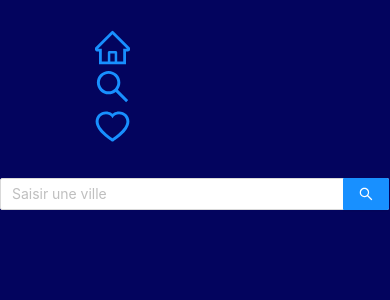
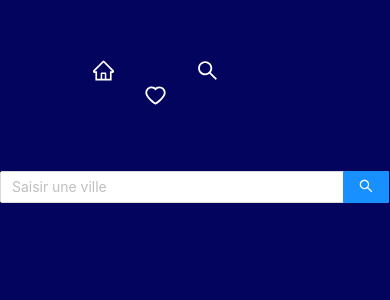
Before and after one commit to Lauraquat/app-meteo, a React (Create React App) app: page /search in a window 390 px wide. Shown: the top 300 px of the page. Built offline with nearby package versions, Linux system fonts and the light colour scheme.

Commit message:
style localWeather (/ + home) WIP responsive

```diff
--- a/src/App.css
+++ b/src/App.css
@@ -1,4 +1,5 @@
 @import '~antd/dist/antd.css';
+
 
 .App {
   text-align: center;
@@ -15,20 +16,6 @@
   }
 }
 
-.App-header {
-  background-color: #282c34;
-  min-height: 100vh;
-  display: flex;
-  flex-direction: column;
-  align-items: center;
-  justify-content: center;
-  font-size: calc(10px + 2vmin);
-  color: white;
-}
-
-.App-link {
-  color: #61dafb;
-}
 
 @keyframes App-logo-spin {
   from {
@@ -38,3 +25,32 @@
     transform: rotate(360deg);
   }
 }
+
+
+nav{
+  text-align: center;
+  padding: 60px;
+}
+
+.header .anticon{
+  width: 200px;
+  color: #ffffff;
+}
+
+.header svg{
+  width: 2.5em;
+  height: 2.5em;
+}
+
+@media (max-width: 700px) {
+  .header .anticon{
+      width: 100px;
+      color: #ffffff;
+  }
+
+  .header svg{
+      width: 1.5em;
+      height: 1.5em;
+  }
+
+}
--- /dev/null
+++ b/src/assets/card.css
@@ -0,0 +1,23 @@
+.cardHourDetails{
+    display: flex;
+    justify-content: space-around;
+    align-items: center;
+}
+
+
+
+.cardHour{
+    width: 40%;
+    margin: auto;
+    border : 1px solid;
+    margin-top: 30px;
+    background-color: #03047B;
+    border-radius: 25px;
+    font-size: 1.6em;
+}
+
+@media (max-width: 748px) {
+    .cardHour{
+        font-size: 1.6em;
+    }
+}
--- a/src/assets/header.css
+++ b/src/assets/header.css
@@ -1,13 +1,26 @@
 nav{
     text-align: center;
-    margin: 30px;
+    padding: 60px;
 }
 
-.nav .anticon{
+.header .anticon{
     width: 200px;
+    color: #ffffff;
 }
 
-.nav svg{
+.header svg{
     width: 2.5em;
     height: 2.5em;
 }
+
+@media (max-width: 748px) {
+    .header .anticon{
+        width: 100px;
+    }
+
+    .header svg{
+        width: 1.5em;
+        height: 1.5em;
+    }
+
+}
--- a/src/assets/localWeather.css
+++ b/src/assets/localWeather.css
@@ -0,0 +1,18 @@
+.localWeather{
+    background: linear-gradient(#6b66bd, #00d4ff);
+    color: #ffffff;
+}
+
+.localWeather h3{
+    margin-top: 40px;
+    margin-bottom: 0;
+    font-size: 3em;
+    font-weight: bold;
+    color: #030430;
+}
+
+.localWeather .details p{
+    font-size: 2em;
+    color: #030430;
+    margin-bottom: 70px;
+}
--- a/src/components/CardHour.jsx
+++ b/src/components/CardHour.jsx
@@ -1,11 +1,18 @@
+import '../assets/card.css';
+
 function CardHour({hour, temperature, description, icon}){
 
     return(
-        <div>
-            <h3><b>{"Prévisionnel à " + hour + "h"}</b></h3>
-            <p>{temperature + " °C"}</p> <p>{description}</p> <p>{icon}</p>
+        <div className='cardHour'>
+
+            <div className="cardHourDetails">
+                <p>{hour + "h"}</p>
+                <p>{description}</p>
+                <p>{temperature + " °C"}</p>
+                <p>{icon}</p>
+            </div>
         </div>
-    );
+        );
 }
 
 export default CardHour;
--- a/src/components/Header.jsx
+++ b/src/components/Header.jsx
@@ -8,9 +8,7 @@ function Header({}){
     return(
 
         <header>
-            {/* <h1>Navigation</h1> */}
-
-            <nav className="nav">
+            <nav className="header">
                 <Link to="/home"><HomeOutlined /></Link>  <Link to="/search"><SearchOutlined /></Link>  <Link to="/favorite"><HeartOutlined /></Link>
             </nav>
         </header>
--- a/src/components/LocalWeather.jsx
+++ b/src/components/LocalWeather.jsx
@@ -34,13 +34,12 @@ class LocalWeather extends Component{
 
     render(){
         return(
-            <div className="App">
+            <div className="localWeather App">
                 <Header></Header>
                 <div>
                     {this.state.currentWeather &&(
-                    <div>
+                    <div className="details">
                         <h3><EnvironmentOutlined />{" "+ this.state.currentWeather.name}</h3>
-                        <br />
                         <img src={"http://openweathermap.org/img/wn/"+ this.state.currentWeather.weather[0].icon +"@2x.png"}></img>
                         <h1>{this.state.currentWeather.main.temp + " °C"}</h1>
                         <p>{this.state.currentWeather.weather[0].description}</p>
@@ -51,13 +50,11 @@ class LocalWeather extends Component{
                 <div>
                 {this.state.weatherByHour.length > 0 &&(
                     <div>
-                        <main style={{display:"flex", justifyContent:"center"}}>
-                            <div>
-                                {this.state.weatherByHour.map((hour, index) => {
-                                    return <CardHour key={index} hour={hour.hour} temperature={hour.temperature} description={hour.description} icon={hour.icon}/>
-                                })}
-                            </div>
-                        </main>
+                        <div>
+                            {this.state.weatherByHour.map((hour, index) => {
+                                return <CardHour key={index} hour={hour.hour} temperature={hour.temperature} description={hour.description} icon={hour.icon}/>
+                            })}
+                        </div>
                     </div>
                     )}
                 </div>
--- a/src/factory/weatherFactory.js
+++ b/src/factory/weatherFactory.js
@@ -14,7 +14,6 @@ export default{
                 description: forecast.weather[0].description,
                 icon: <img src={"http://openweathermap.org/img/wn/"+ forecast.weather[0].icon +"@2x.png"}></img>
             }
-
         }))
     },
 
--- a/src/services/constants.js
+++ b/src/services/constants.js
@@ -1,4 +1 @@
 export const API_BASE_URL = 'https://api.openweathermap.org';
-// export const ROUTES = {
-//     // WEATHER: `/data/2.5/weather?lat=${latitude}&lon=${longitude}&appid=948e813768aeb72b481a26eb8ab85d65&lang=fr`
-// };
--- a/src/views/Favorites.jsx
+++ b/src/views/Favorites.jsx
@@ -39,9 +39,8 @@ class Favorites extends Component {
 
                     return(
                         <div>
-                            <CardFavorite  key={index} city={cardCity.city} description={cardCity.description}  icon={cardCity.icon}  temperature={cardCity.temperature} />
-                            <Button onClick={() => this.handleFavorite(index)} > Supprimer</Button>
-
+                            <CardFavorite key={index} city={cardCity.city} description={cardCity.description} icon={cardCity.icon} temperature={cardCity.temperature}/>
+                            <Button onClick={() => this.handleFavorite(index)}>Supprimer</Button>
                         </div>
                     )
                 })}
--- a/src/views/Search.jsx
+++ b/src/views/Search.jsx
@@ -57,7 +57,6 @@ export class SearchCity extends Component {
                             {this.state.isFavorite ? <HeartFilled /> :  <HeartOutlined onClick={() => this.handleFavorite()} />}
 
                             <h3><EnvironmentOutlined />{" "+ this.state.city}</h3>
-                            <br />
                             <img src={"http://openweathermap.org/img/wn/"+ this.state.weatherIcon +"@2x.png"}></img>
                             <h1>{this.state.weatherTemp + " °C"}</h1>
                             <p>{this.state.weatherDescription}</p>
```
